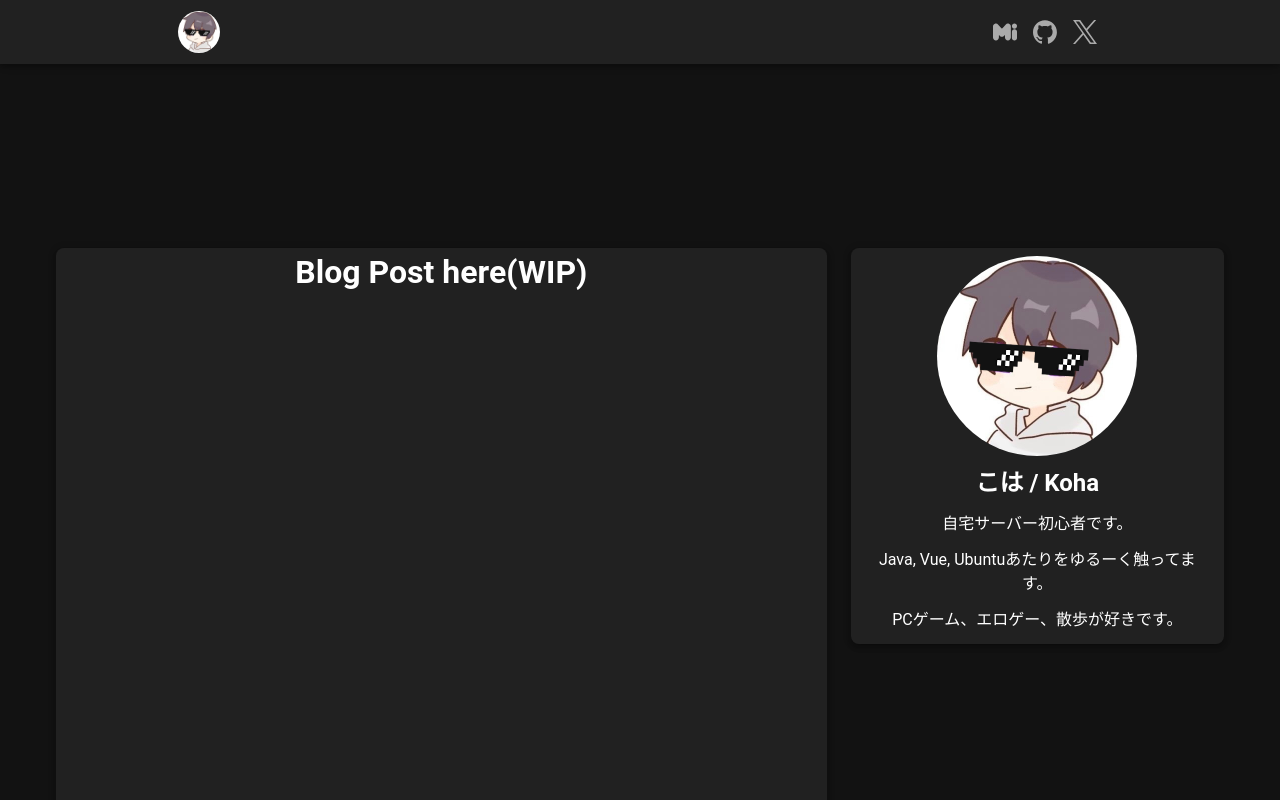
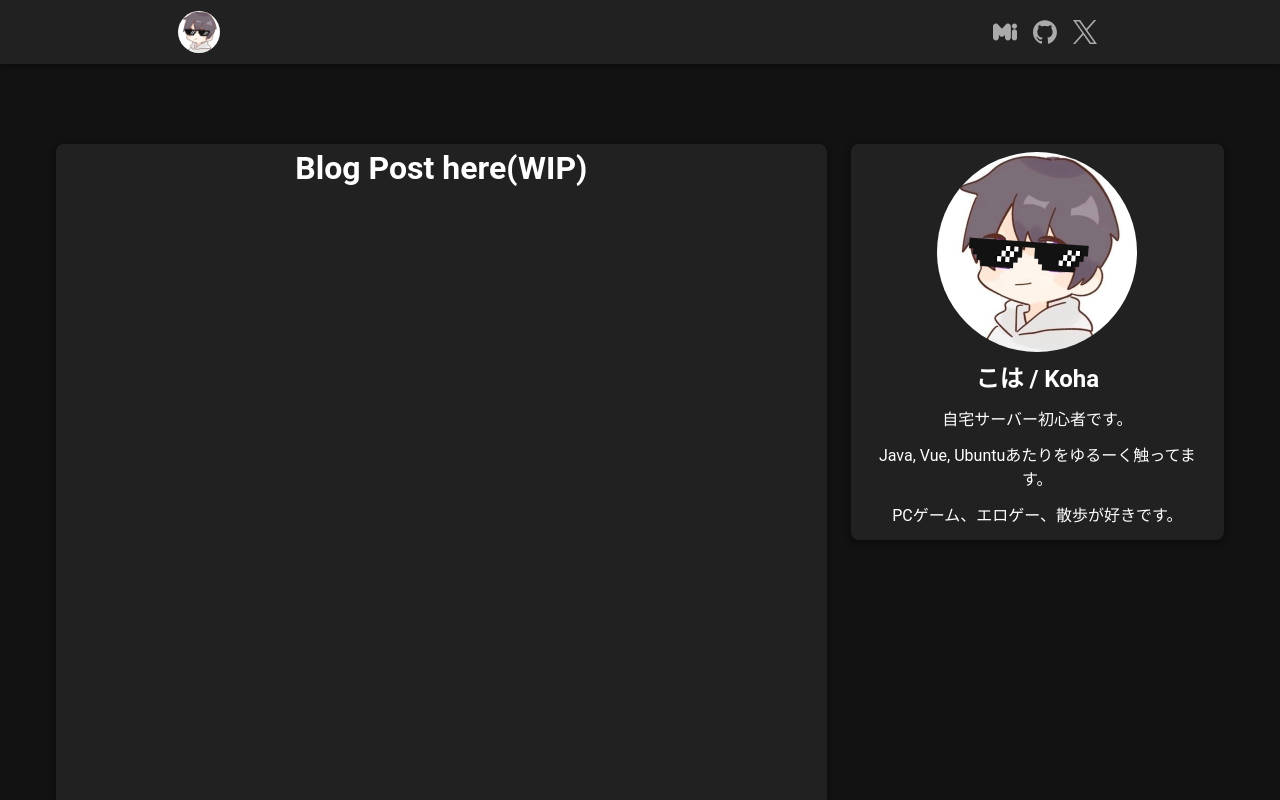
Before and after one commit to Kohxax/bokukoha-home, a Vue app: page / in a window 1280 px wide. Shown: the top 800 px of the page. Built offline with nearby package versions, Linux system fonts and the light colour scheme.

Commit message:
main二つになってたの修正

```diff
--- a/src/pages/index.vue
+++ b/src/pages/index.vue
@@ -1,9 +1,8 @@
 <template>
-  <v-main class="mt-40">
   <v-container>
     <v-row class="justify-center">
       <v-col cols="12" md="12" lg="8" xl="6">
-          <v-sheet class="d-flex flex-column align-center rounded-lg" :elevation="4" min-height="150vh" max-width="1000"
+        <v-sheet class="d-flex flex-column text-center rounded-lg" :elevation="4" min-height="150vh" max-width="1000"
           rounded>
           <h1>Blog Post here(WIP)</h1>
         </v-sheet>
@@ -22,7 +21,6 @@
       </v-col>
     </v-row>
   </v-container>
-  </v-main>
 </template>
 
 <script lang="ts" setup>
@@ -54,11 +52,9 @@ const links = [
 </script>
 
 <style lang="css" scoped>
-.mt-40 {
-  margin-top: 40px;
-}
-
-h1, p, v-avatar {
+h1,
+p,
+v-avatar {
   user-select: none;
 }
 </style>
```
Lines whose indentation alone changed are shown as unchanged.
